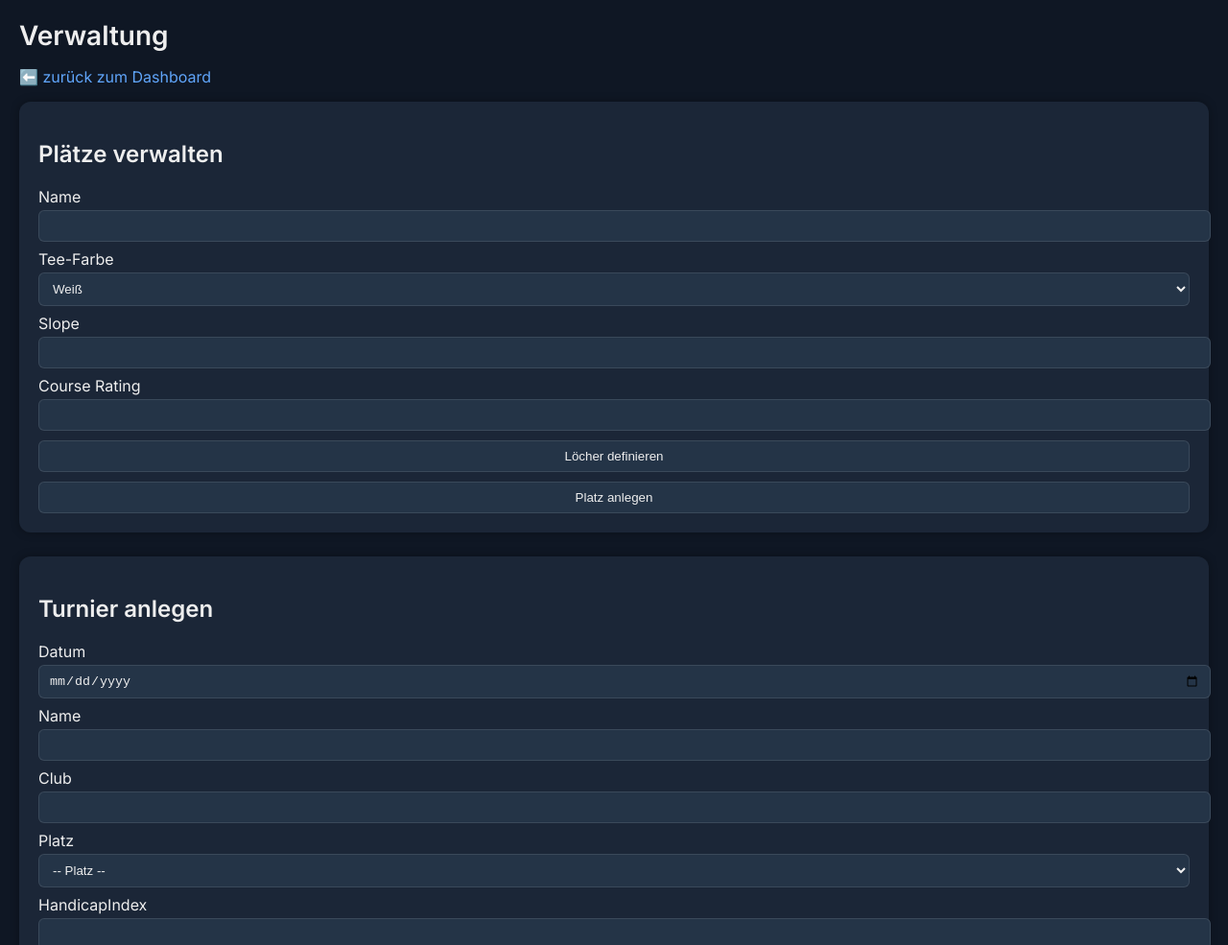
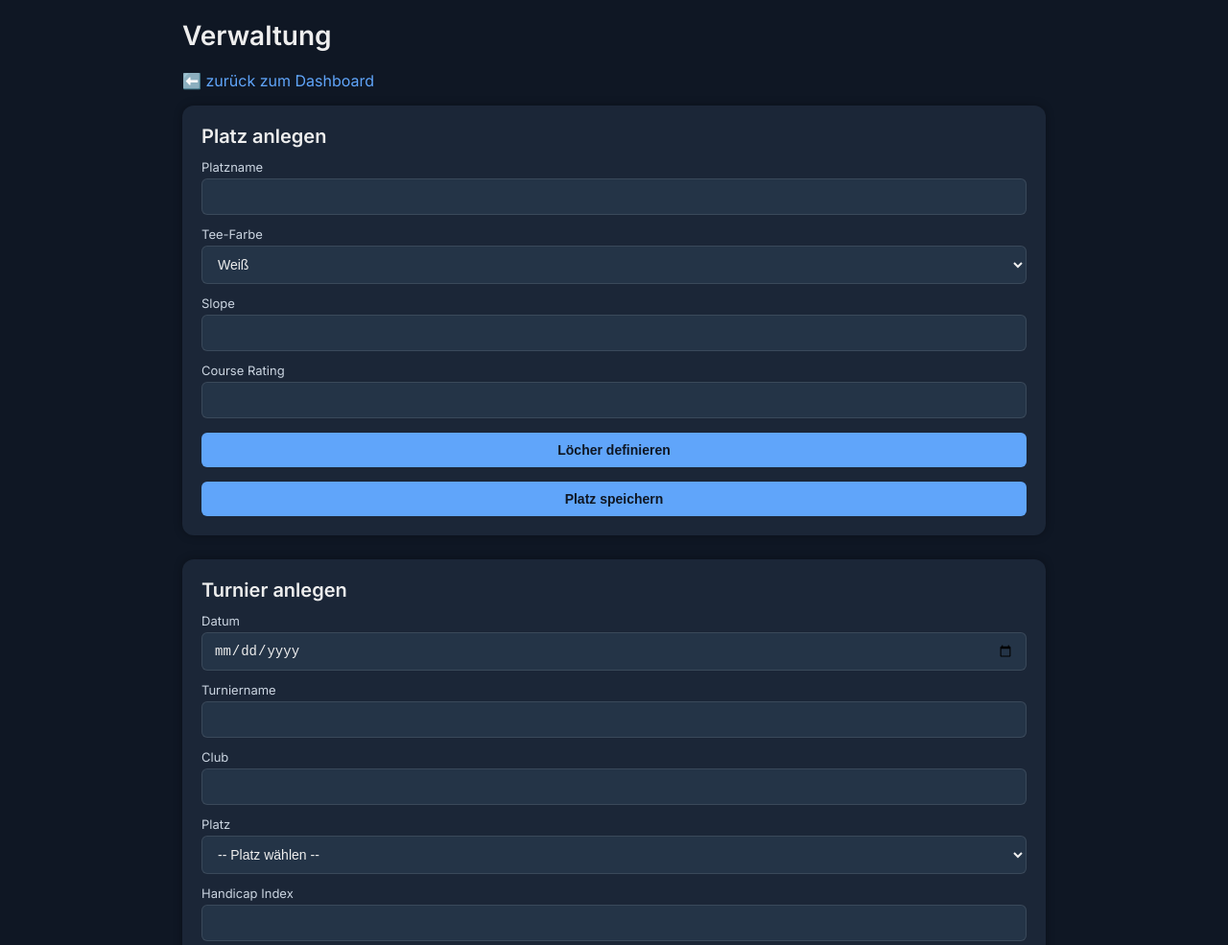
Before and after one commit to liehol75/golfdashboard, a plain HTML site: page manage.html in a window 1280 px wide. Shown: the top 985 px of the page at 96% size. Drawn offline with Linux system fonts and the light colour scheme.

Commit message:
manage.html aktualisieren

```diff
--- a/manage.html
+++ b/manage.html
@@ -6,16 +6,73 @@
 <title>Golf-Verwaltung</title>
 <link href="https://fonts.googleapis.com/css2?family=Inter:wght@400;600&display=swap" rel="stylesheet">
 <style>
-body{font-family:'Inter',sans-serif;background:#0f1724;color:#eee;margin:0}
-.container{max-width:1250px;margin:auto;padding:20px}
-h1{margin:0 0 15px;font-size:28px;font-weight:600}
-.card{background:#1b2637;padding:20px;border-radius:12px;margin-bottom:25px;box-shadow:0 0 10px rgba(0,0,0,0.3)}
-label{display:block;margin-top:8px}
-select,input,button{width:100%;padding:8px 10px;border-radius:6px;border:1px solid rgba(255,255,255,0.1);background:#243447;color:#eee;margin-top:4px}
-button{cursor:pointer;margin-top:10px}
-table{width:100%;border-collapse:collapse;font-size:14px;margin-top:10px}
-th,td{padding:6px 8px;border-bottom:1px solid rgba(255,255,255,0.1);text-align:center}
+body{
+  font-family:'Inter',sans-serif;
+  background:#0f1724;
+  color:#eee;
+  margin:0;
+}
+.container{
+  max-width:900px;
+  margin:auto;
+  padding:20px;
+}
+h1{
+  margin:0 0 20px;
+  font-size:28px;
+  font-weight:600;
+}
+.card{
+  background:#1b2637;
+  padding:20px;
+  border-radius:12px;
+  margin-bottom:25px;
+  box-shadow:0 0 10px rgba(0,0,0,0.3);
+}
+label{
+  display:block;
+  margin-top:12px;
+  font-size:13px;
+  color:#cbd5e1;
+}
+input,select,button{
+  width:100%;
+  padding:10px 12px;
+  border-radius:6px;
+  border:1px solid rgba(255,255,255,0.1);
+  background:#243447;
+  color:#eee;
+  font-size:14px;
+  margin-top:4px;
+  box-sizing:border-box;
+}
+button{
+  cursor:pointer;
+  margin-top:15px;
+  background:#60a5fa;
+  color:#0f1724;
+  font-weight:600;
+  border:none;
+  transition:background .2s;
+}
+button:hover{background:#3b82f6}
+table{
+  width:100%;
+  border-collapse:collapse;
+  font-size:13px;
+  margin-top:15px;
+}
+th,td{
+  padding:6px 8px;
+  border-bottom:1px solid rgba(255,255,255,0.1);
+  text-align:center;
+}
 a{color:#60a5fa;text-decoration:none}
+.section-title{
+  font-size:20px;
+  font-weight:600;
+  margin-bottom:10px;
+}
 </style>
 </head>
 <body>
@@ -24,11 +81,11 @@ a{color:#60a5fa;text-decoration:none}
 <p><a href="index.html">⬅️ zurück zum Dashboard</a></p>
 
 <div class="card">
-<h2>Plätze verwalten</h2>
+<div class="section-title">Platz anlegen</div>
 <form id="courseForm">
-<label>Name</label>
+<label for="cName">Platzname</label>
 <input id="cName" required>
-<label>Tee-Farbe</label>
+<label for="cColor">Tee-Farbe</label>
 <select id="cColor">
 <option value="#ffffff">Weiß</option>
 <option value="#ffff00">Gelb</option>
@@ -36,33 +93,33 @@ a{color:#60a5fa;text-decoration:none}
 <option value="#ff0000">Rot</option>
 <option value="#00ff00">Grün</option>
 </select>
-<label>Slope</label>
+<label for="cSlope">Slope</label>
 <input id="cSlope" type="number" required>
-<label>Course Rating</label>
+<label for="cCR">Course Rating</label>
 <input id="cCR" type="number" required>
 <button type="button" onclick="showHoleInputs()">Löcher definieren</button>
-<button type="submit">Platz anlegen</button>
+<button type="submit">Platz speichern</button>
 </form>
 <div id="holesForm"></div>
 <div id="courseList"></div>
 </div>
 
 <div class="card">
-<h2>Turnier anlegen</h2>
+<div class="section-title">Turnier anlegen</div>
 <form id="tournamentForm">
-<label>Datum</label>
+<label for="tDate">Datum</label>
 <input type="date" id="tDate" required>
-<label>Name</label>
+<label for="tName">Turniername</label>
 <input id="tName" required>
-<label>Club</label>
+<label for="tClub">Club</label>
 <input id="tClub" required>
-<label>Platz</label>
+<label for="tCourse">Platz</label>
 <select id="tCourse"></select>
-<label>HandicapIndex</label>
+<label for="tHcp">Handicap Index</label>
 <input type="number" id="tHcp">
-<label>Spielform</label>
+<label for="tFormat">Spielform</label>
 <select id="tFormat"><option>Stroke</option><option>Stableford</option></select>
-<button type="submit">Turnier anlegen</button>
+<button type="submit">Turnier speichern</button>
 </form>
 <div id="holeEntry"></div>
 </div>
@@ -78,7 +135,7 @@ function uid(p='id'){return p+Math.random().toString(36).slice(2,9)}
 function showHoleInputs(){
  let html='<table><tr><th>Loch</th><th>Par</th><th>HCP</th></tr>';
  for(let i=1;i<=18;i++){
- html+=`<tr><td>${i}</td><td><input type="number" id="par${i}" value="4" style="width:50px"></td><td><input type="number" id="hcp${i}" value="${i}" style="width:50px"></td></tr>`;
+ html+=`<tr><td>${i}</td><td><input type="number" id="par${i}" value="4" style="width:60px"></td><td><input type="number" id="hcp${i}" value="${i}" style="width:60px"></td></tr>`;
  }
  html+='</table>';
  document.getElementById('holesForm').innerHTML=html;
@@ -98,12 +155,12 @@ document.getElementById('courseForm').addEventListener('submit',e=>{
 
 function renderCourses(){
  let html='';
- state.courses.forEach(c=>{html+=`<div><strong>${c.name}</strong> (Slope ${c.slope}, CR ${c.courseRating})</div>`});
+ state.courses.forEach(c=>{html+=`<div style="margin-top:6px"><strong>${c.name}</strong> (Slope ${c.slope}, CR ${c.courseRating})</div>`});
  document.getElementById('courseList').innerHTML=html;
 }
 
 function populateCourseDropdowns(){
- document.getElementById('tCourse').innerHTML='<option value="">-- Platz --</option>'+state.courses.map(c=>`<option value="${c.id}">${c.name}</option>`).join('');
+ document.getElementById('tCourse').innerHTML='<option value="">-- Platz wählen --</option>'+state.courses.map(c=>`<option value="${c.id}">${c.name}</option>`).join('');
 }
 
 document.getElementById('tournamentForm').addEventListener('submit',e=>{
@@ -116,11 +173,11 @@ document.getElementById('tournamentForm').addEventListener('submit',e=>{
 
 function renderHoleEntry(t){
  const div=document.getElementById('holeEntry');
- let html=`<h3>Löcher für ${t.name}</h3><table><tr><th>Loch</th><th>Par</th><th>HCP</th><th>Strokes</th><th>Streichen</th></tr>`;
+ let html=`<h3 style="margin-top:20px">Löcher für ${t.name}</h3><table><tr><th>Loch</th><th>Par</th><th>HCP</th><th>Strokes</th><th>Streichen</th></tr>`;
  t.holes.forEach(h=>{
  html+=`<tr>
  <td>${h.num}</td><td>${h.par}</td><td>${h.hcp}</td>
- <td><input type="number" value="${h.strokes}" style="width:50px" onchange="updateHole('${t.id}',${h.num},this.value)"></td>
+ <td><input type="number" value="${h.strokes}" style="width:60px" onchange="updateHole('${t.id}',${h.num},this.value)"></td>
  <td><input type="checkbox" ${h.stroked?'checked':''} onchange="toggleStroke('${t.id}',${h.num},this.checked)"></td>
  </tr>`;
  });
```
